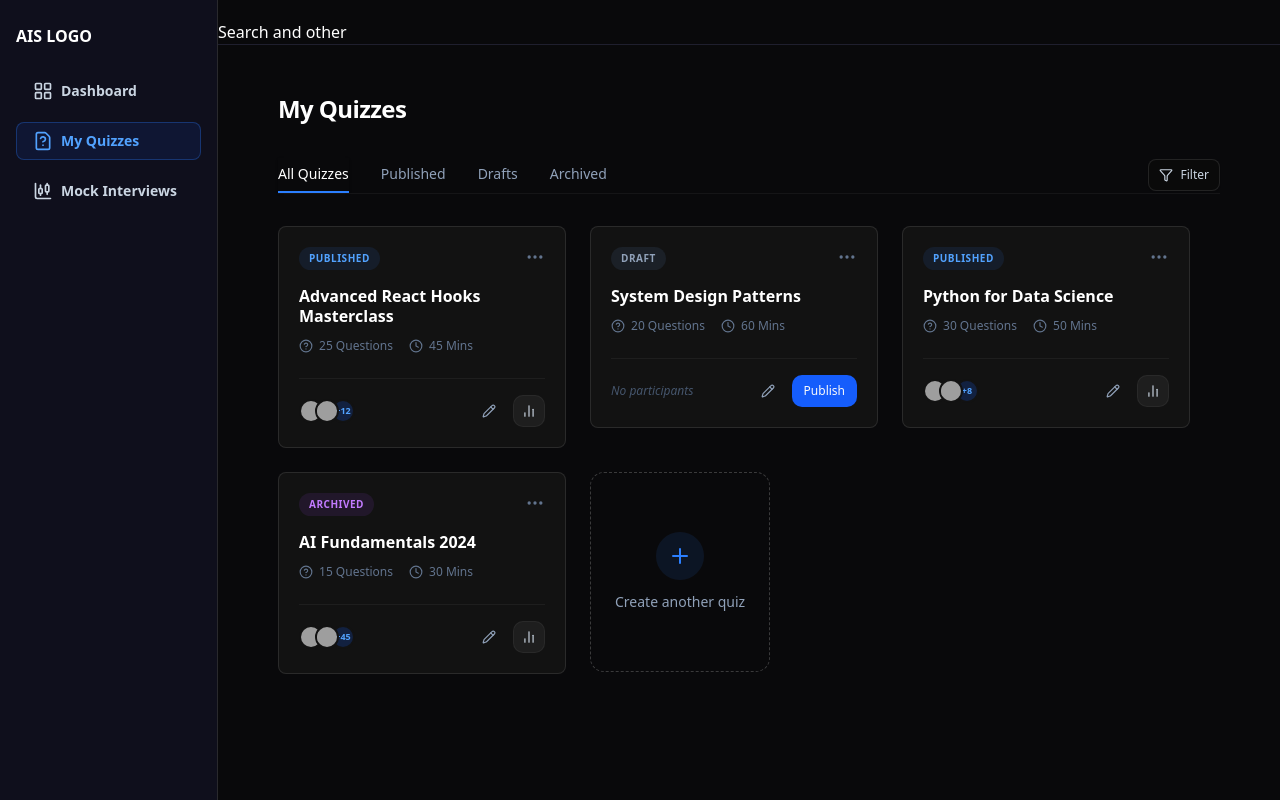
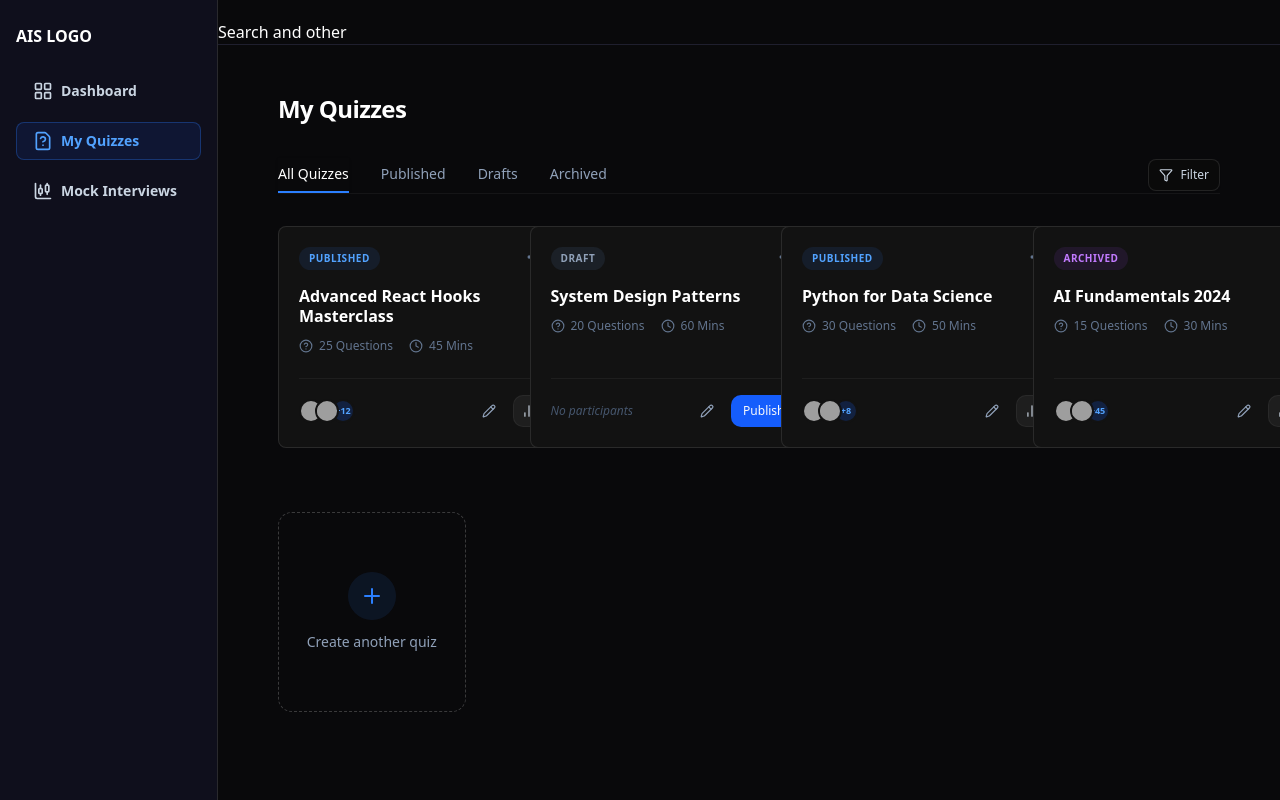
Before and after one commit to Arman6117/ais-quiz, a Next.js app: page /admin/my-quizzes in a window 1280 px wide. Built offline with nearby package versions, Linux system fonts and the light colour scheme; grey boxes are pictures that could not be loaded.

Commit message:
refactor

```diff
--- a/app/admin/my-quizzes/_components/my-quizzes.tsx
+++ b/app/admin/my-quizzes/_components/my-quizzes.tsx
@@ -62,11 +62,11 @@
 
         {["all", "published", "draft", "archived"].map((filterStatus) => (
           <TabsContent key={filterStatus} value={filterStatus} className="mt-0 outline-none">
-            <div className="flex flex-wrap gap-6">
+            <div className="grid grid-cols-1 md:grid-cols-2 lg:grid-cols-3 xl:grid-cols-4  lg:gap-16 gap-6">
               {mockQuizzes
                 .filter((quiz) => filterStatus === "all" || quiz.status === filterStatus)
                 .map((quiz) => (
-                  <QuizCard key={quiz.id} quiz={quiz} />
+                  <QuizCard  key={quiz.id} quiz={quiz} />
                 ))}
 
               {(filterStatus === "all" || filterStatus === "draft") && <CreateNewCard />}
```
